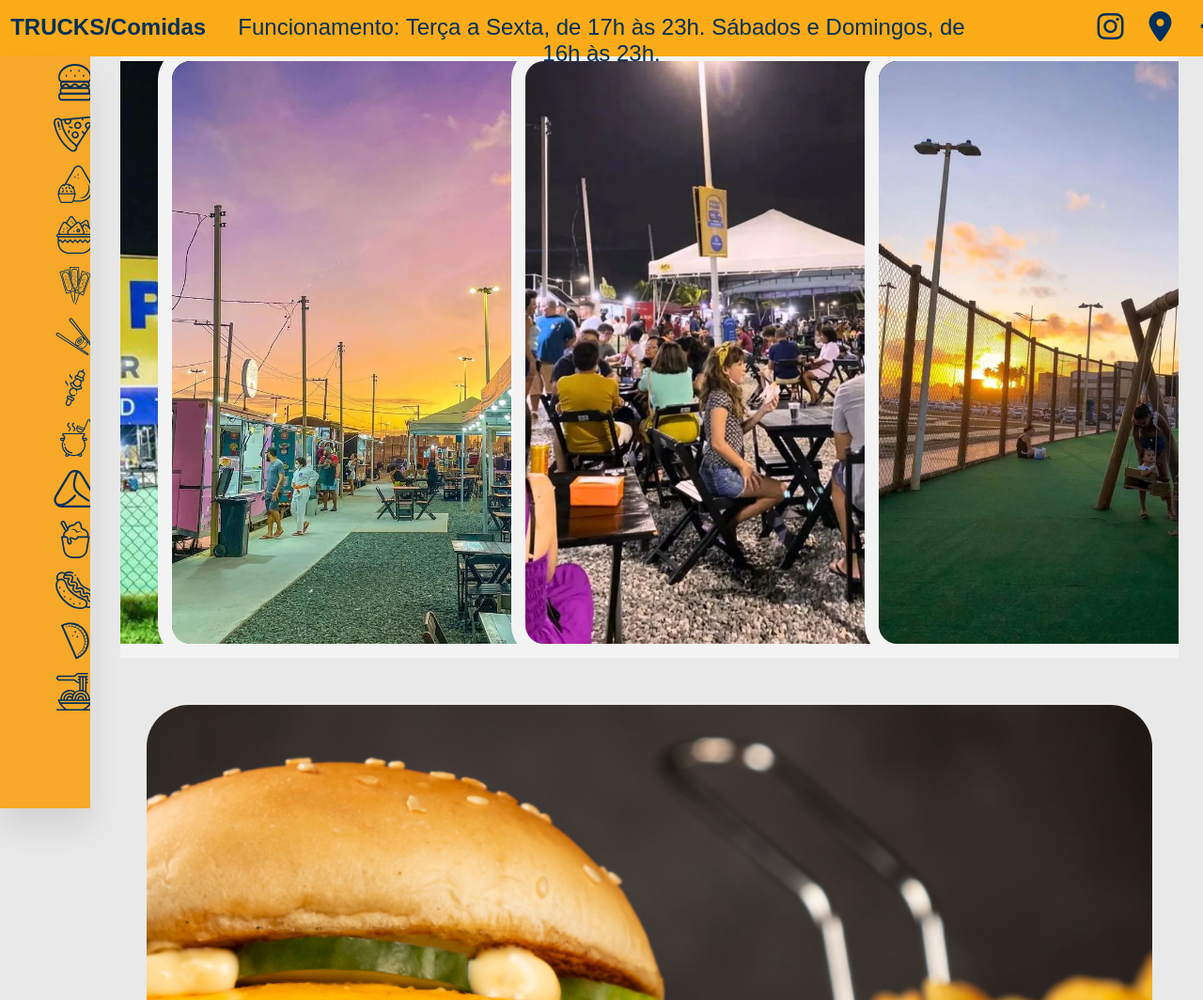
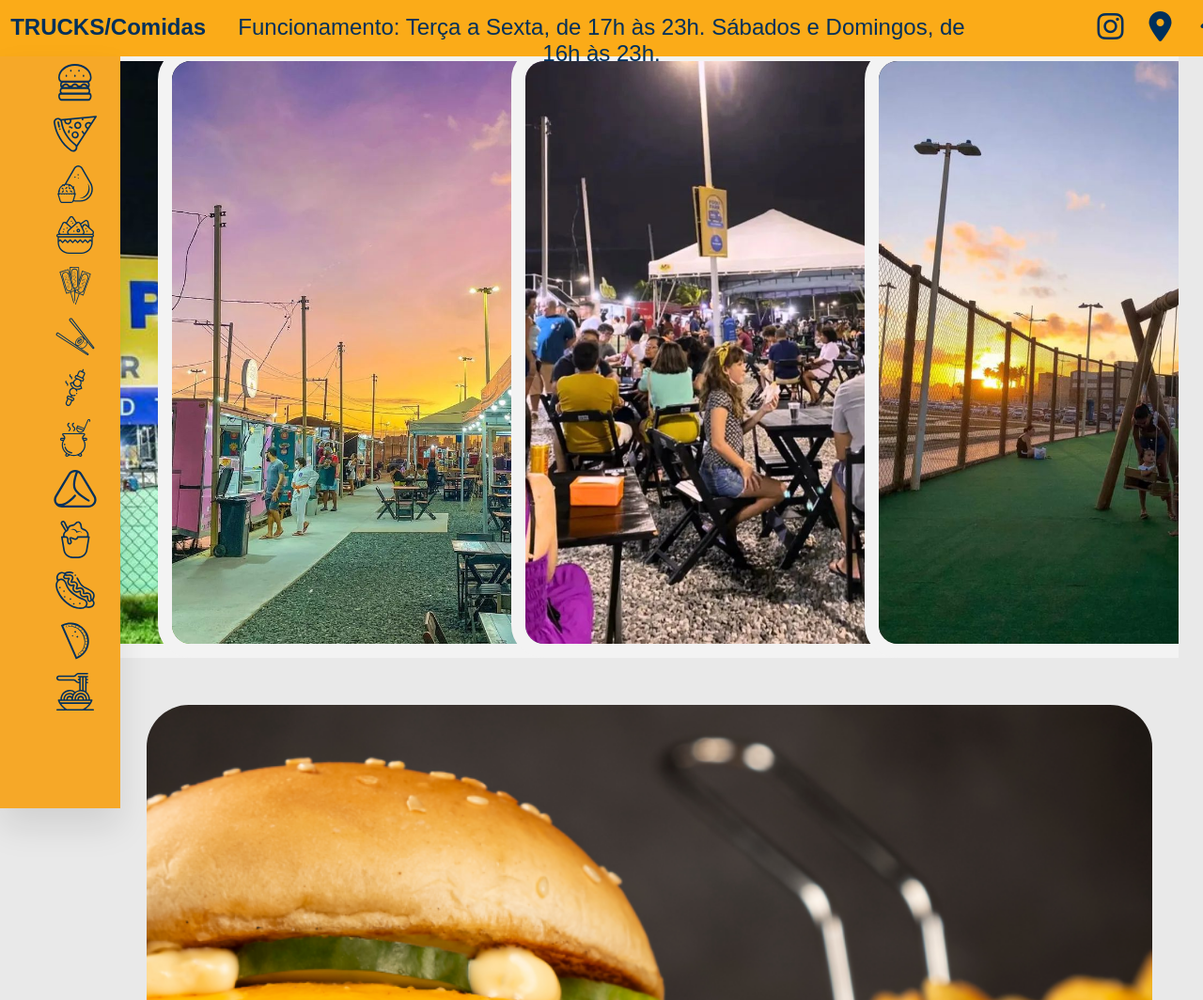
Before and after one commit to rcajazeira/Food-Park-Projeto, a PHP site: page / in a window 1280 px wide. Shown: the part 150-1214 px from the top of the page at 94% size. Run offline with PHP 8.4, Linux system fonts and the light colour scheme; some libraries are stand-ins or nearby versions.

Commit message:
Update style_menu.css
Pequena atualização ajuste

```diff
--- a/View/css/style_menu.css
+++ b/View/css/style_menu.css
@@ -23,7 +23,7 @@ nav{
     height: 100%;
     left: 0;
     background-color: #f6a828;
-    width: 7.5%;
+    width: 10%;
     overflow-x: hidden;
     transition: 0.2s linear;
     box-shadow: 0 20px 35px rgba(0, 0, 0, 0.1);
```
